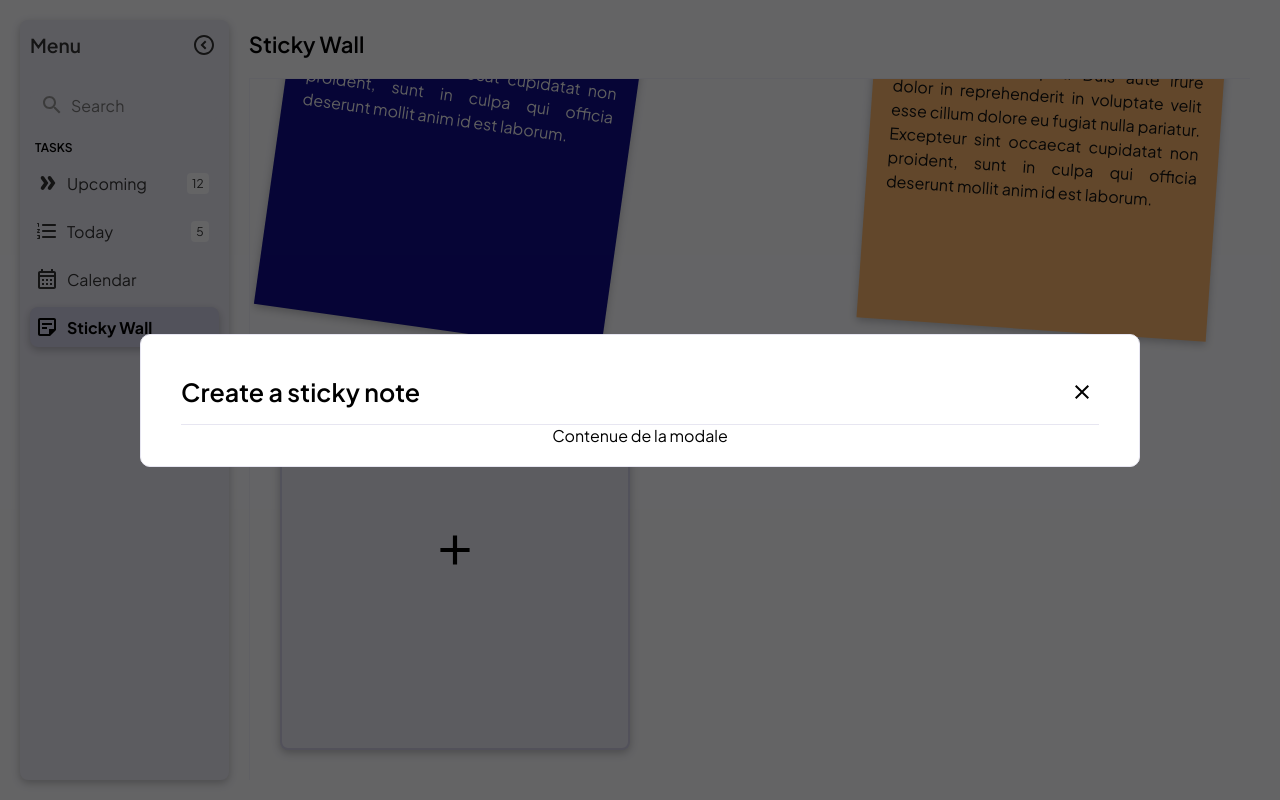
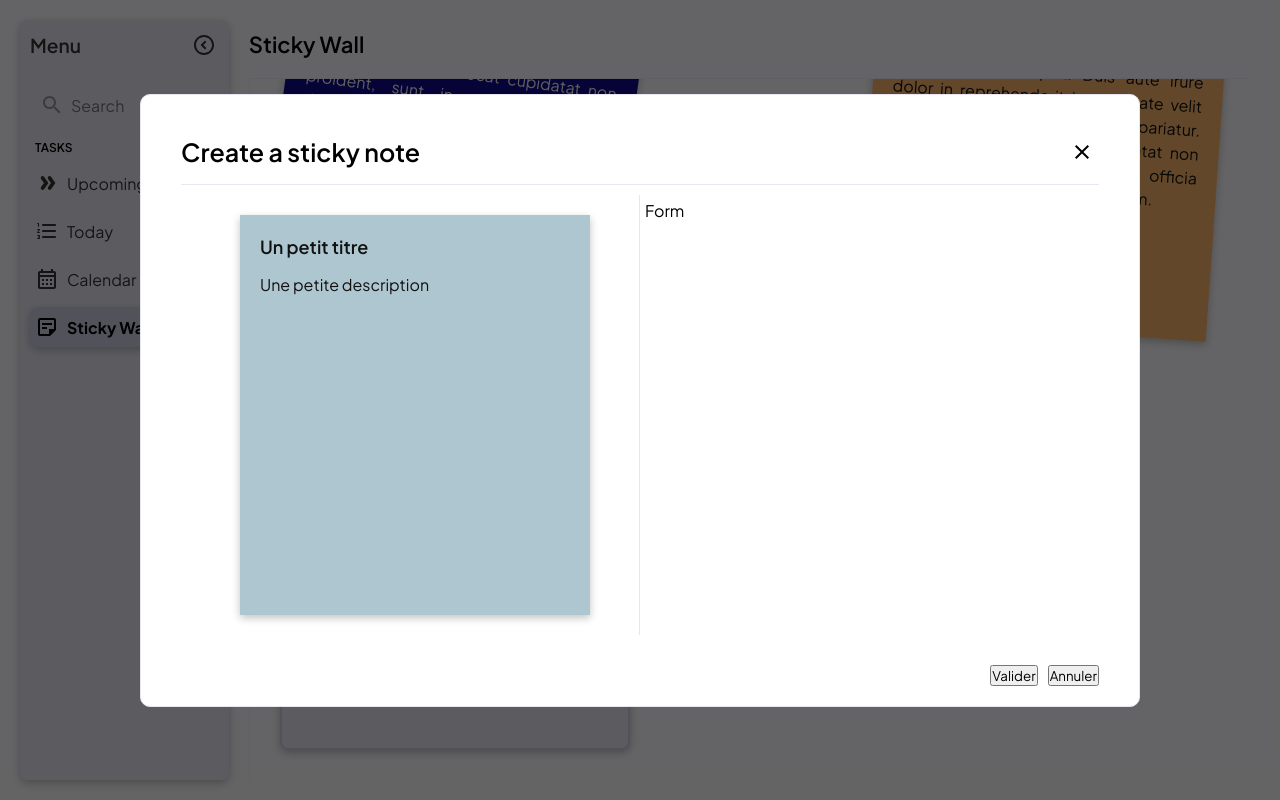
Before and after one commit to SkyHuss/todoList, a React (Vite) app: page /sticky-wall in a window 1280 px wide. Both pictures are taken after a click on the element 454 px from the left and 550 px from the top of the page. Built offline with nearby package versions, Linux system fonts and the light colour scheme.

Commit message:
feat(note-form): implement sticky note form design ( in progress )

```diff
--- a/package.json
+++ b/package.json
@@ -16,7 +16,8 @@
     "@mui/material": "^6.2.1",
     "react": "^18.3.1",
     "react-dom": "^18.3.1",
-    "react-router-dom": "^7.1.0"
+    "react-router-dom": "^7.1.0",
+    "uuid": "^11.0.3"
   },
   "devDependencies": {
     "@eslint/js": "^9.17.0",
--- a/src/assets/mocks/stickyWall.json
+++ b/src/assets/mocks/stickyWall.json
@@ -1,27 +1,27 @@
 [
     {
-        "id": 0,
+        "id": "a",
         "title": "Social Media",
         "description" : "Lorem ipsum dolor sit amet, consectetur adipiscing elit, sed do eiusmod tempor incididunt ut labore et dolore magna aliqua. Ut enim ad minim veniam, quis nostrud exercitation ullamco laboris nisi ut aliquip ex ea commodo consequat. Duis aute irure dolor in reprehenderit in voluptate velit esse cillum dolore eu fugiat nulla pariatur. Excepteur sint occaecat cupidatat non proident, sunt in culpa qui officia deserunt mollit anim id est laborum.",
         "bgColor": "#FEFF9C",
         "textColor": "#111111"
     },
     {
-        "id": 2,
+        "id": "b",
         "title": "Content Strategy",
         "description" : "Lorem ipsum dolor sit amet dolore magna aliqua. Ut enim ad minim veniam, quis nostrud exercitation ullamco laboris nisi ut aliquip ex ea commodo consequat. Duis aute irure dolor in reprehenderit in voluptate velit esse cillum dolore eu fugiat nulla pariatur. Excepteur sint occaecat cupidatat non proident, sunt in culpa qui officia deserunt mollit anim id est laborum.",
         "bgColor": "#AEC6CF",
         "textColor": "#111111"
     },
     {
-        "id": 3,
+        "id": "c",
         "title": "Email A/B Tests",
         "description" : "Ut enim ad minim aliquip ex ea commodo consequat. Duis autein voluptate velit esse cillum dolore eu fugiat nulla pariatur. Excepteur sint occaecat cupidatat non proident, sunt in culpa qui officia deserunt mollit anim id est laborum.",
         "bgColor": "#0f0c87",
         "textColor": "#eeeeee"
     },
     {
-        "id": 4,
+        "id": "d",
         "title": "Banner Ads",
         "description" : "Lorem ipsum dolor sit. Ut enim ad minim veniam, quis nostrud exercitation ullamco laboris nisi ut aliquip ex ea commodo consequat. Duis aute irure dolor in reprehenderit in voluptate velit esse cillum dolore eu fugiat nulla pariatur. Excepteur sint occaecat cupidatat non proident, sunt in culpa qui officia deserunt mollit anim id est laborum.",
         "bgColor": "#f6b26b",
--- a/src/components/StickyNote/StickyNote.tsx
+++ b/src/components/StickyNote/StickyNote.tsx
@@ -4,13 +4,14 @@ import "./StickyNote.css"
 
 interface Props {
     note: StickNoteType;
+    rotate?: boolean;
 }
 
-export default function StickNote({note}: Props) {
+export default function StickNote({note, rotate = true}: Props) {
 
     generateRandomNumber
 
-    return <div className="sticky-note-container" style={{backgroundColor: note.bgColor, color: note.textColor, transform: `rotate(${generateRandomNumber(-8, 8)}deg)`}}>
+    return <div className="sticky-note-container" style={{backgroundColor: note.bgColor, color: note.textColor, transform: rotate ? `rotate(${generateRandomNumber(-8, 8)}deg)` : 'none'}}>
         <div className="title">{note.title}</div>
         <div className="description">{note.description}</div>
     </div>
--- /dev/null
+++ b/src/components/forms/StickyNoteForm/StickyNoteForm.css
@@ -0,0 +1,28 @@
+.sticky-note-form-container {
+    width: 100%;
+}
+
+.sticky-note-form-container .content {
+    display: flex;
+}
+
+.sticky-note-form-container .content .preview-section {
+    width: 50%;
+    padding: 20px;
+    border-right: solid 1px var(--neutral-300);
+    display: flex;
+    align-items: center;
+    justify-content: center;
+}
+
+.sticky-note-form-container .content .form-section {
+    width: 50%;
+    padding: 5px;
+}
+
+.sticky-note-form-container .action-buttons {
+    padding-top: 20px;
+    display: flex;
+    justify-content: end;
+    gap: 10px;
+}
--- /dev/null
+++ b/src/components/forms/StickyNoteForm/StickyNoteForm.tsx
@@ -0,0 +1,31 @@
+import { v4 as uuidv4 } from 'uuid';
+import { StickNoteType } from "../../../pages/stickyWall/stickyWall"
+import StickNote from '../../StickyNote/StickyNote';
+import "./StickyNoteForm.css"
+
+export default function StickyNoteForm() {
+
+    // TODO: define default note or get old note
+    const stickyNote: StickNoteType = {
+        id: uuidv4(),
+        title: "Un petit titre",
+        description: "Une petite description",
+        bgColor: "#AEC6CF",
+        textColor: "#111111"
+    }
+
+    return <div className="sticky-note-form-container">
+        <div className="content">
+            <div className="preview-section">
+                <StickNote note={stickyNote} rotate={false}/>
+            </div>
+            <div className="form-section">
+                Form
+            </div>
+        </div>
+        <div className="action-buttons">
+            <button>Valider</button>
+            <button>Annuler</button>
+        </div>
+    </div>
+}
--- a/src/pages/stickyWall/stickyWall.tsx
+++ b/src/pages/stickyWall/stickyWall.tsx
@@ -4,9 +4,10 @@ import mockedData from '../../assets/mocks/stickyWall.json'
 import StickyNote from '../../components/StickyNote/StickyNote';
 import { Add } from '@mui/icons-material';
 import Modal from '../../components/Generic/Modal/Modal';
+import StickyNoteForm from '../../components/forms/StickyNoteForm/StickyNoteForm';
 
 export interface StickNoteType {
-    id: number,
+    id: string,
     title: string,
     description: string,
     bgColor: string,
@@ -32,7 +33,7 @@ export default function StickyWall() {
 
         {isCreateModalOpen &&
             <Modal title='Create a sticky note' closeModal={() => setIsCreateModalOpen(false)}>
-                Contenue de la modale
+                <StickyNoteForm />
             </Modal>
         }
 
```
Also changed, not shown: 1 other file (tests, documents, lock files or other folders).
